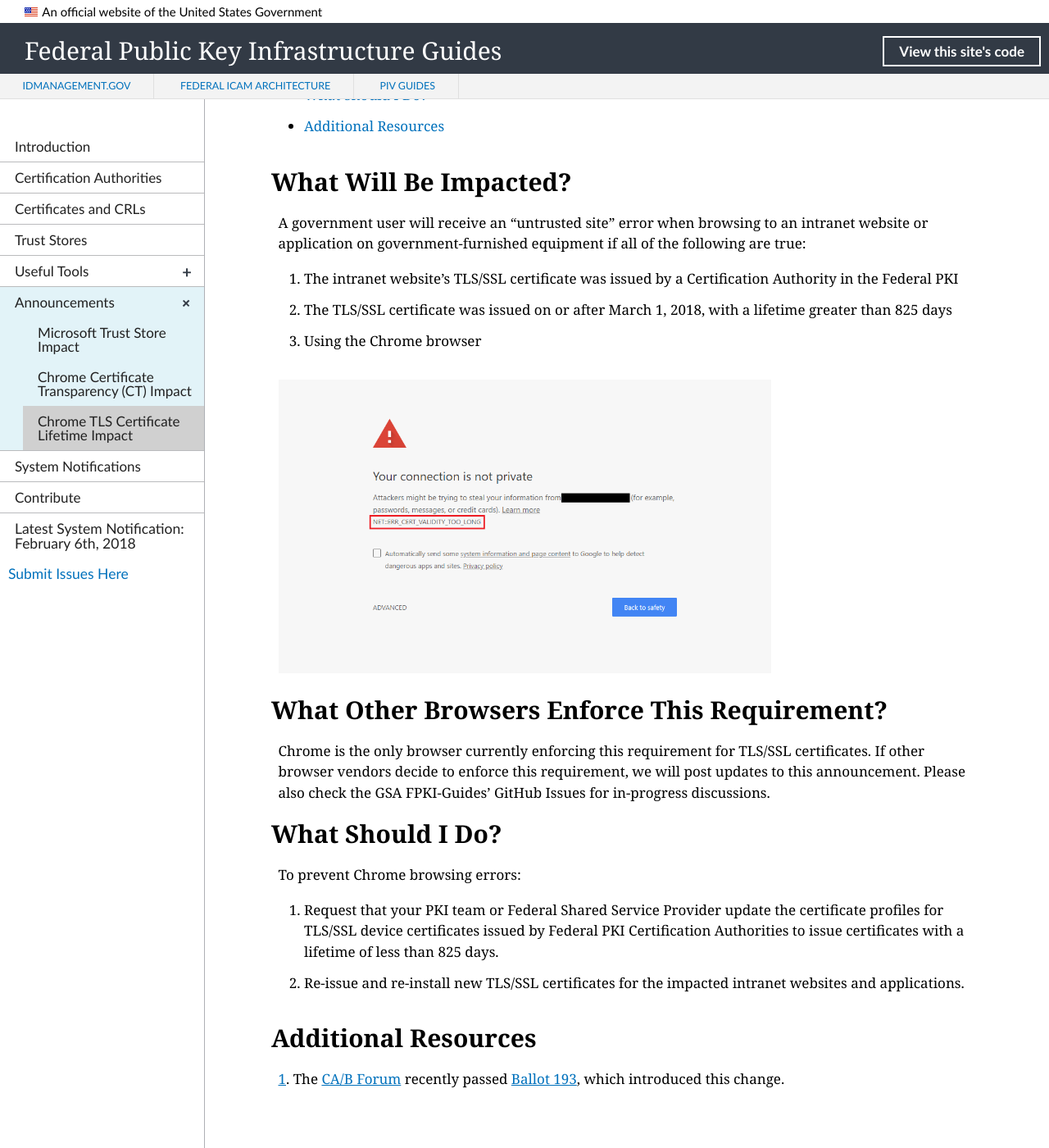
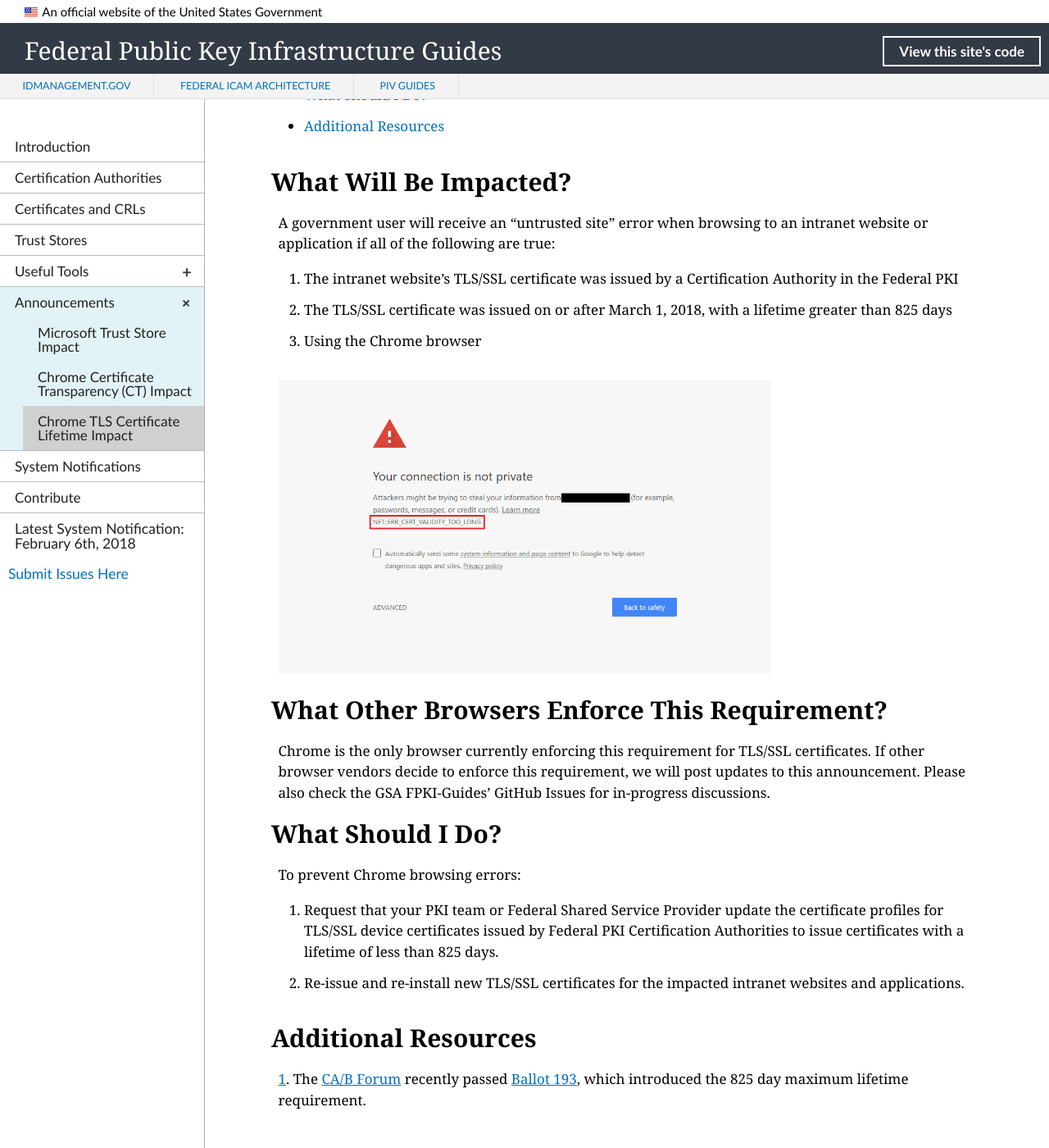
Before and after one commit to GSA/fpki-guides, a Jekyll site: the page built from _announcements/03_chrome_ballot_193.md, in a window 1280 px wide and 1400 px high, scrolled down 406 px. Shown: the whole window at 82% size. Built offline with Jekyll 4.4.1, drawn with Linux system fonts in a browser that asks for light colours; nearby versions of some CDN libraries; library files that are not in the unit come from our copies.

Commit message:
Update 03_chrome_ballot_193.md
Final edits.

```diff
--- a/_announcements/03_chrome_ballot_193.md
+++ b/_announcements/03_chrome_ballot_193.md
@@ -16,7 +16,7 @@
 - [Additional Resources](#additional-resources)
 
 ## What Will Be Impacted?
-A government user will receive an "untrusted site" error when browsing to an intranet website or application on government-furnished equipment if all of the following are true:
+A government user will receive an "untrusted site" error when browsing to an intranet website or application if all of the following are true:
 
 1. The intranet website's TLS/SSL certificate was issued by a Certification Authority in the Federal PKI
 2. The TLS/SSL certificate was issued on or after March 1, 2018, with a lifetime greater than 825 days
@@ -33,4 +33,4 @@
 2. Re-issue and re-install new TLS/SSL certificates for the impacted intranet websites and applications.
 
 ## Additional Resources
-<a name="1">1</a>. The [CA/B Forum](https://cabforum.org/){:target="_blank"} recently passed [Ballot 193](https://cabforum.org/2017/03/17/ballot-193-825-day-certificate-lifetimes/){:target="_blank"}, which introduced this change.
+<a name="1">1</a>. The [CA/B Forum](https://cabforum.org/){:target="_blank"} recently passed [Ballot 193](https://cabforum.org/2017/03/17/ballot-193-825-day-certificate-lifetimes/){:target="_blank"}, which introduced the 825 day maximum lifetime requirement.
```
